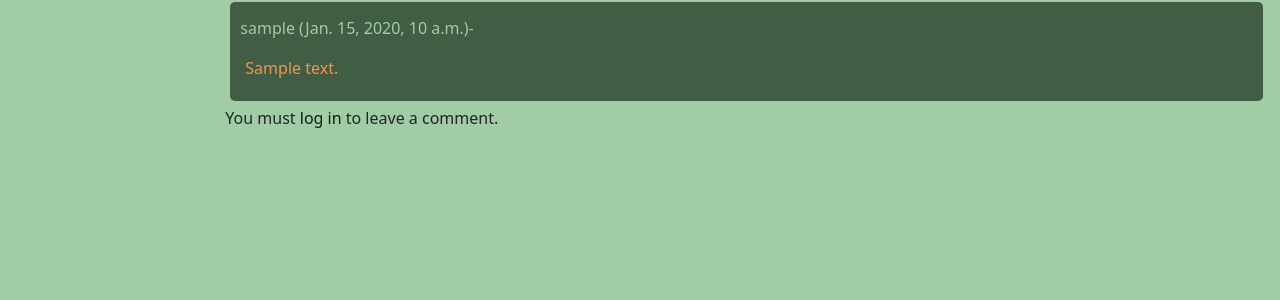
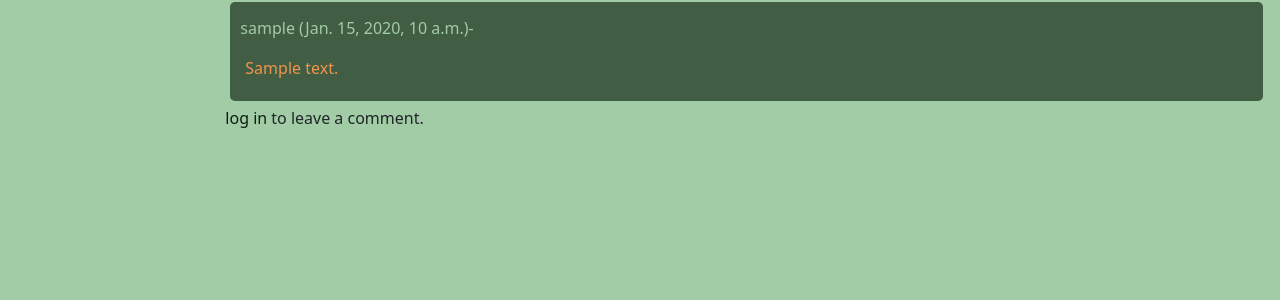
Before and after one commit to Aseel-Ottallah/diyblog, a Django app: template Miniblog/blog/catalog/templates/catalog/blog_detail.html in a window 1280 px wide. Shown: the part 374-674 px from the top of the page. Run offline with Django 4.2, Linux system fonts and the light colour scheme; tables that the repository leaves empty hold one stand-in row (values such as "Sample post"); the template is opened without the code that fills it: values that come from a table or form of the project are taken from there, most other values are stand-ins (such as "Sample title", 1, 10 or a date in 2020); data that the repository does not hold is empty.

Commit message:
fixed login statement for comment

```diff
--- a/Miniblog/blog/catalog/templates/catalog/blog_detail.html
+++ b/Miniblog/blog/catalog/templates/catalog/blog_detail.html
@@ -35,7 +35,7 @@
         <button type="submit">submit</button>
     </form>
 {% else %}
-    <p>You must <a href="{% url 'login' %}">log in</a> to leave a comment.</p>
+    <p> <a href="{% url 'login' %}">log in</a> to leave a comment.</p>
 {% endif %}
 
 {% endblock %}
--- a/Miniblog/blog/catalog/views.py
+++ b/Miniblog/blog/catalog/views.py
@@ -25,6 +25,7 @@ class BlogListView(generic.ListView):
     paginate_by = 5
     class meta:
          ordering = ['-pub_date']
+
 
 class BlogDetailView(generic.DetailView):
     model = Blog
```
